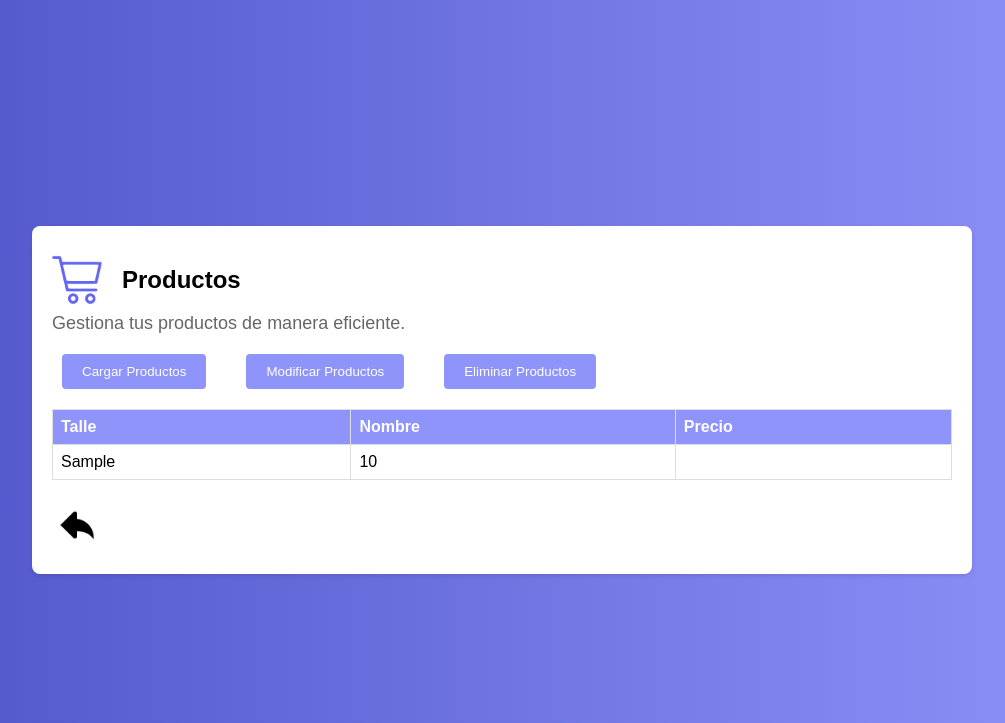
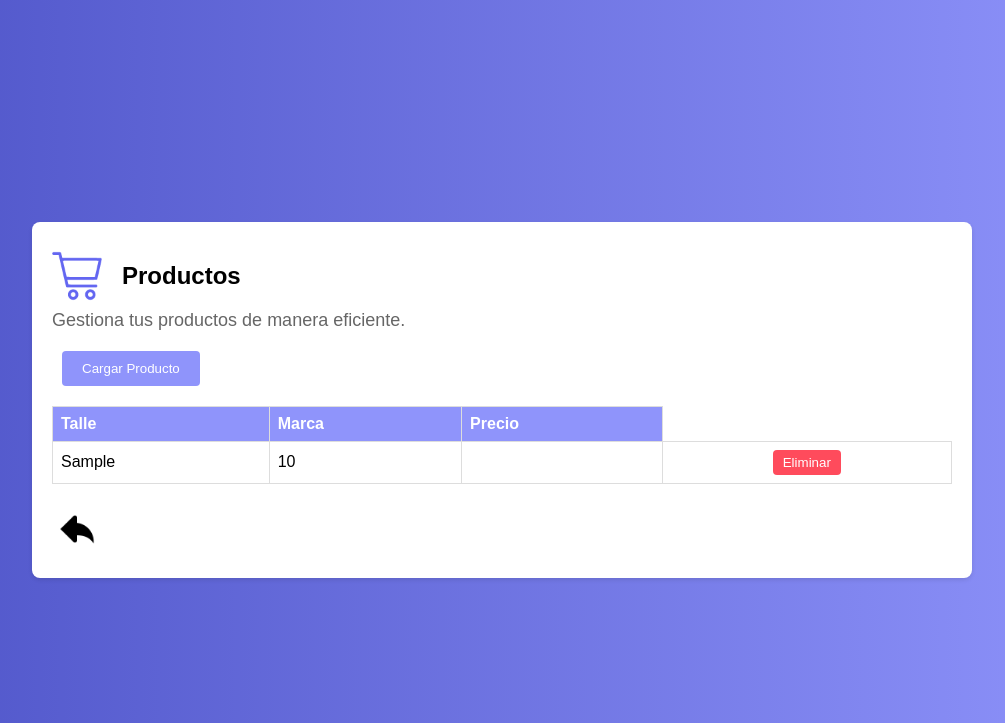
Before and after one commit to agus-domi/MundoBotin, a Flask app: page /productos in a window 1280 px wide. Shown: the top 723 px of the page, without its empty margins (138-1143 px from the left). Run offline with Flask 3, Linux system fonts and the light colour scheme; tables that the repository leaves empty or names only in its code hold one stand-in row (values such as "Sample post").

Commit message:
Carga y Eliminacion de Producto

```diff
--- a/app.py
+++ b/app.py
@@ -102,6 +102,8 @@
     clientes = listar_clientes()
     return render_template('clientes.html', clientes=clientes)
 
+
+
 # Listar productos
 def listar_productos():
     query = "SELECT * FROM Producto"
@@ -109,11 +111,47 @@
     productos = cursor.fetchall()
     return productos
 
+# Función para agregar un producto
+def alta_producto(talle, marca, precio):
+    query = "INSERT INTO Producto (Talle, Marca, Precio) VALUES (%s, %s, %s)"
+    cursor.execute(query, (talle, marca, precio))
+    conexion.commit()
+    print("Producto agregado con éxito")
+
+# Ruta para manejar el formulario de alta de productos
+@app.route('/alta_producto', methods=['POST'])
+def alta_producto_route():
+    talle = request.form['talle']
+    marca = request.form['marca']
+    precio = request.form['precio']
+
+    alta_producto(talle, marca, precio)
+
+    return redirect(url_for('productos'))
+
+# Función para eliminar un producto
+def eliminar_producto(id_producto):
+    query = "DELETE FROM Producto WHERE ID_Producto = %s"
+    cursor.execute(query, (id_producto,))
+    conexion.commit()
+    print("Producto eliminado con éxito")
+
+# Ruta para eliminar un producto
+@app.route('/eliminar_producto/<id_producto>', methods=['POST'])
+def eliminar_producto_route(id_producto):
+    eliminar_producto(id_producto)
+    return redirect(url_for('productos'))
+
+
 # Menú de productos
 @app.route('/productos')
 def productos():
     productos = listar_productos()
     return render_template('productos.html', productos=productos)
+
+
+
+
 
 # Listar pedidos
 def listar_pedidos():
--- a/templates/productos.html
+++ b/templates/productos.html
@@ -17,16 +17,26 @@
             <p>Gestiona tus productos de manera eficiente.</p>
         </div>
         <div class="botones">
-            <button>Cargar Productos</button>
-            <button>Modificar Productos</button>
-            <button>Eliminar Productos</button>
+            <button onclick="document.getElementById('formulario-alta').style.display='block'">Cargar Producto</button>
+        </div>
+         <!-- Formulario para agregar nuevo producto -->
+          <div id="formulario-alta" style="display:none;">
+            <form action="{{ url_for('alta_producto_route') }}" method="POST">
+                <label for="talle">Talle:</label>
+                <input type="text" id="talle" name="talle" required><br>
+                <label for="marca">Marca:</label>
+                <input type="text" id="marca" name="marca" required><br>
+                <label for="precio">Precio:</label>
+                <input type="text" id="precio" name="precio" required><br>
+                <input type="submit" value="Agregar Producto">
+            </form>
         </div>
         <div class="tabla">
             <table>
                 <thead>
                     <tr>
                         <th>Talle</th>
-                        <th>Nombre</th>
+                        <th>Marca</th>
                         <th>Precio</th>
                     </tr>
                 </thead>
@@ -36,6 +46,11 @@
                         <td>{{ producto[1] }}</td> <!-- Talle -->
                         <td>{{ producto[2] }}</td> <!-- Marca -->
                         <td>{{ producto[3] }}</td> <!-- Precio -->
+                        <td class="eliminar-col">
+                            <form action="{{ url_for('eliminar_producto_route', id_producto=producto[0]) }}" method="POST" style="display:inline;">
+                                <button type="submit" class="eliminar-btn" onclick="return confirmarEliminacion()">Eliminar</button>
+                            </form>
+                        </td>
                     </tr>
                     {% endfor %}
                 </tbody>
```
Also changed, not shown: templates/editar_producto.html (added).
